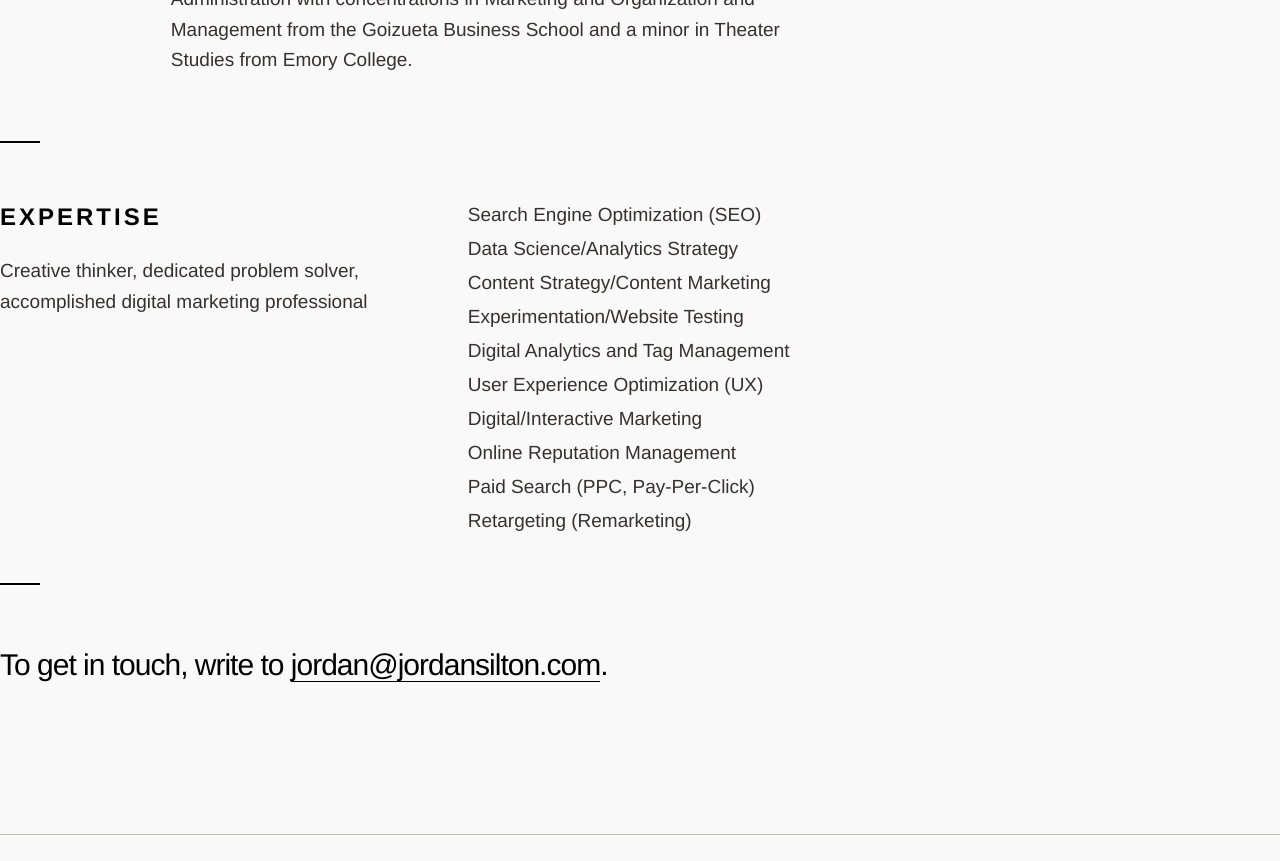
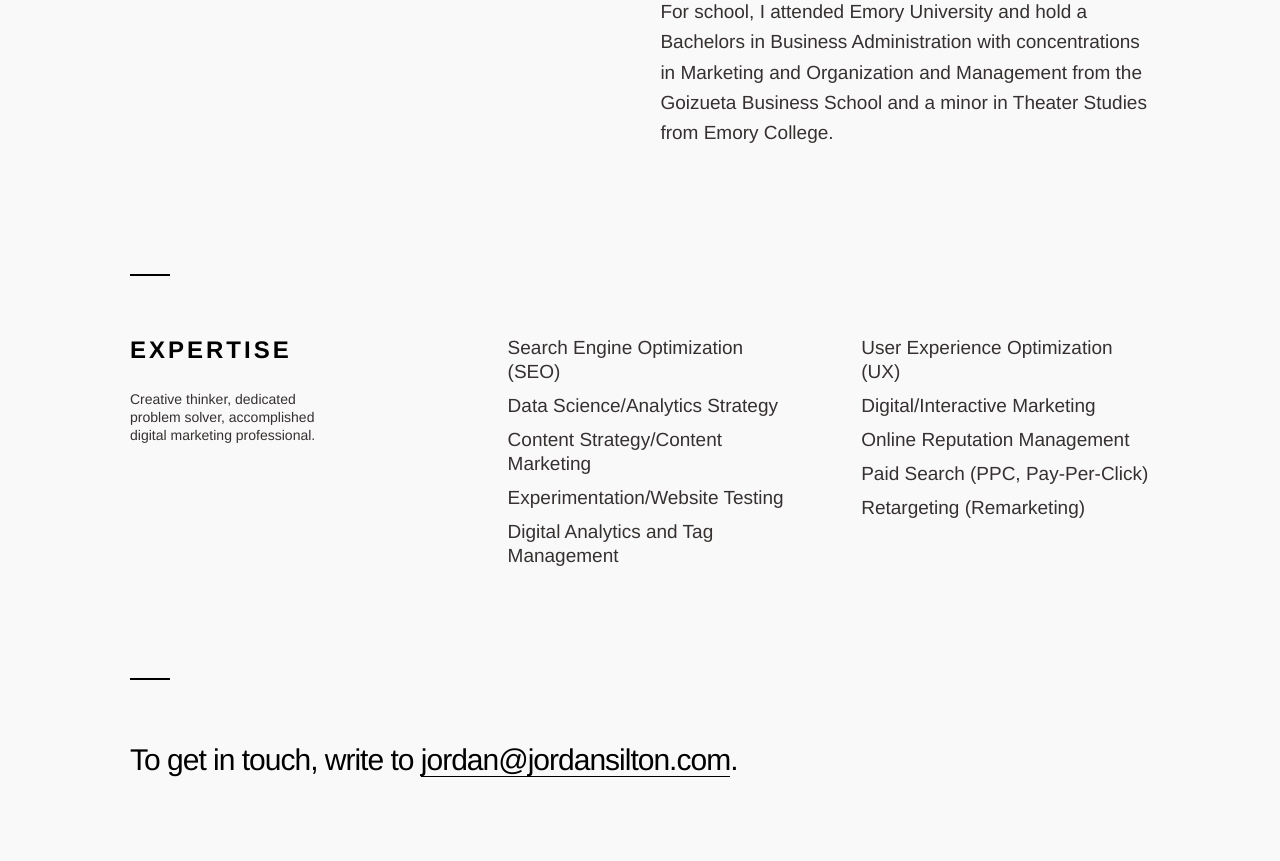
Before and after one commit to jsilton/jsilton.github.io, a Jekyll site: the page built from index.html, in a window 1280 px wide and 900 px high, scrolled down 1070 px, cut to the strip 0-861 px from the top of the window. Built offline with Jekyll 4.4.1, drawn with Linux system fonts in a browser that asks for light colours.

Commit message:
Revert column changes

```diff
--- a/_layouts/default.html
+++ b/_layouts/default.html
@@ -19,23 +19,23 @@
 			</div>
 
 			<div class="row headline">
-			  <div class="twelve columns">
+			  <div class="nine columns">
 				<h1>Jordan Silton</h1>
 			  </div>
 			</div>
-
-			<hr>
+			<div class="row"><hr></div>
 
 			<div class="row">
-			  <div class="four columns">
+			  <div class="six columns">
 				<div class="row">
 					<h2>ABOUT ME</h2>
-					<p>SEO, Analytics, Innovation</p>
+					<div class="six columns subhead">
+						<p>SEO, Analytics, Innovation</p>
 					</div>
 				</div>
 			</div>
 
-			  <div class="eight columns">
+			  <div class="six columns">
 				<p>I have a passion for problem solving and digital marketing, play ultimate frisbee and enjoy cooking.</p>
 				<p>I am Senior Director, SEO & Analytics at CoStar Group (Nasdaq: CSGP), the leading provider of commercial real estate information, analytics and online marketplaces. I lead the search engine optimization (SEO), content, and data science practices for the Apartments.com Network of rental marketplaces including Apartments.com™, ForRent.com®, Apartment Finder™, ApartmentHomeLiving.com™, Apartamentos.com™, WestsideRentals.com™, ForRentUniversity.com®, AFTER55.com™ and CorporateHousing.com™.</p>
 				<p>Before working at Apartments.com, I crafted and executed SEO and digital media strategies for clients such as Alston & Bird, AT&T U-verse, Atlanta Ballet, Ashton Woods Homes, Cartoon Network, GameStop, Kimberly-Clark, Lowe’s, NASCAR and Zaxby’s while at Search Discovery and Relevance Advisors.</p>
@@ -43,22 +43,25 @@
 			  </div>
 			</div>
 
-			<hr>
-
+			<div class="row" style="margin-top:10rem;"><hr></div>
 			<div class="row">
 
 			  <div class="four columns" style="margin-left:0;margin-bottom:5rem;">
 				<h2>Expertise</h2>
-				<p>Creative thinker, dedicated problem solver, accomplished digital marketing professional</p>
+				<div class="eight columns subhead">Creative thinker, dedicated problem solver, accomplished digital marketing professional. </div>
 
 			  </div>
-			  <div class="eight columns">
+			  <div class="four columns">
 				<ul>
 					<li>Search Engine Optimization (SEO)</li>
 					<li>Data Science/Analytics Strategy</li>
 					<li>Content Strategy/Content Marketing</li>
 					<li>Experimentation/Website Testing</li>
 					<li>Digital Analytics and Tag Management</li>
+				</ul>
+			  </div>
+			  <div class="four columns">
+				<ul>
 					<li>User Experience Optimization (UX)</li>
 					<li>Digital/Interactive Marketing</li>
 					<li>Online Reputation Management</li>
@@ -68,12 +71,12 @@
 			  </div>
 			</div>
 
-			<div class="row">
+			<div class="row" style="margin-top:10rem;">
 			  <hr>
 			  <h3>To get in touch, write to <a href="mailto:jordan@jordansilton.com">jordan@jordansilton.com</a>.</h3>
 			</div>
 
-			<div class="row">
+			<div class="row" style="margin-top:5rem;">
 				<hr class="f">
 				<div class="footer">
 				  <a href="https://www.linkedin.com/in/jsilton" title="LinkedIn @jsilton" target="_blank">LinkedIn</a>
```
